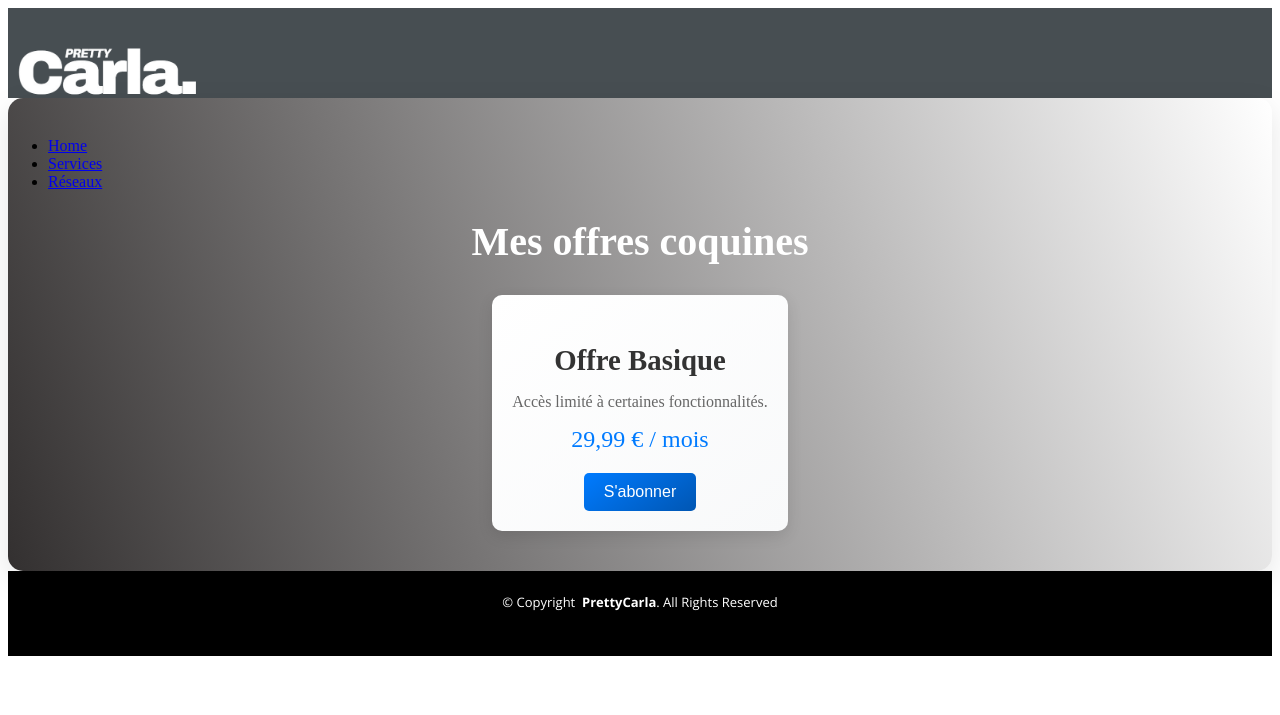
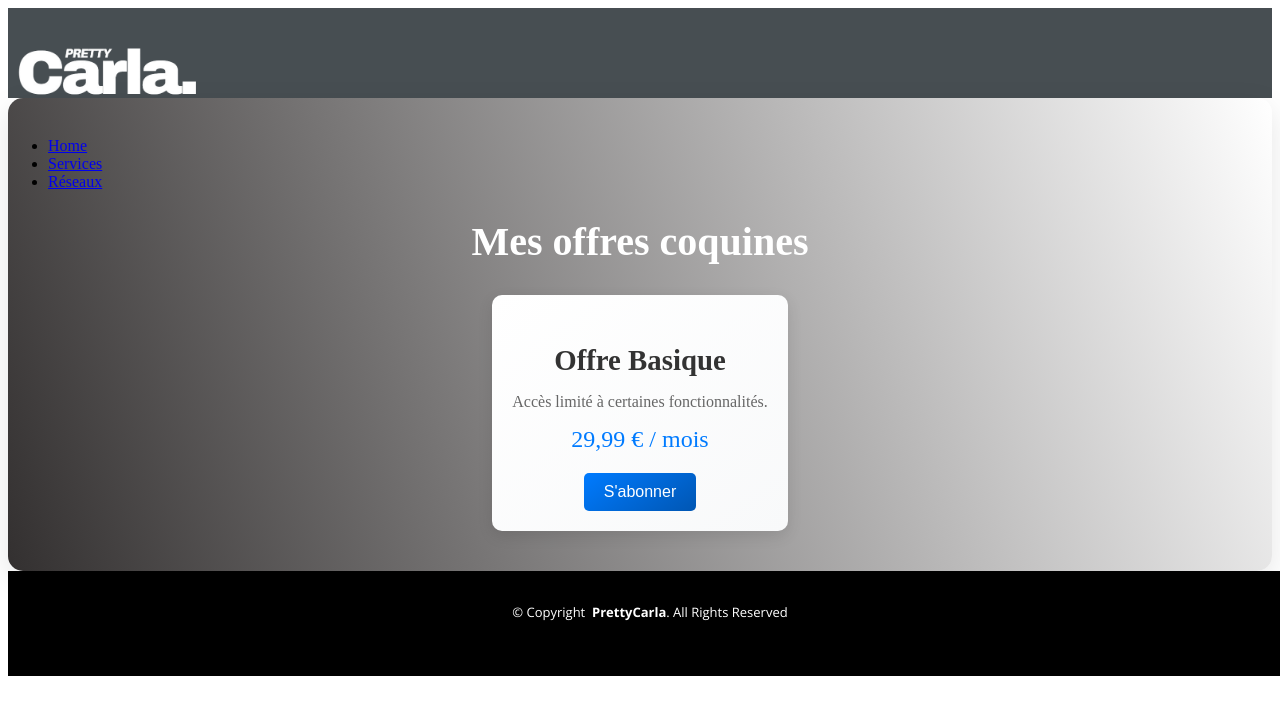
Before and after one commit to Zartexxx/Carla, a PHP site: page /offers.html in a window 1280 px wide. Shown: the top 715 px of the page. Run offline with PHP 8.4, Linux system fonts and the light colour scheme.

Commit message:
Auto commit

```diff
--- a/assets/css/styleoffers.css
+++ b/assets/css/styleoffers.css
@@ -146,6 +146,7 @@
   width: 100%;
   background-color: black;
   height: 85px;
+  padding:10px
 
  }
 
```
